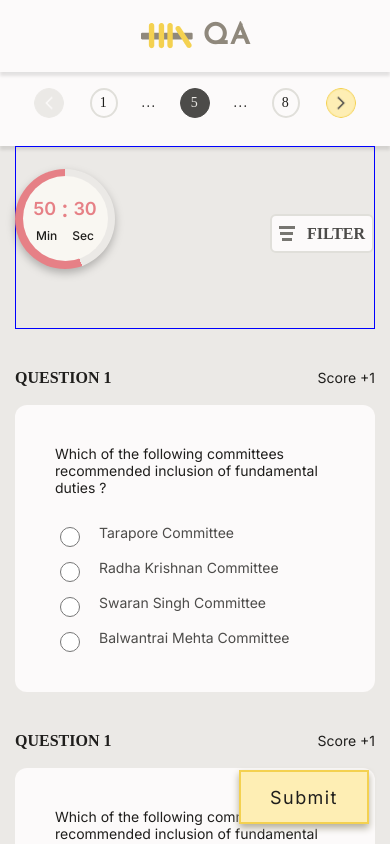
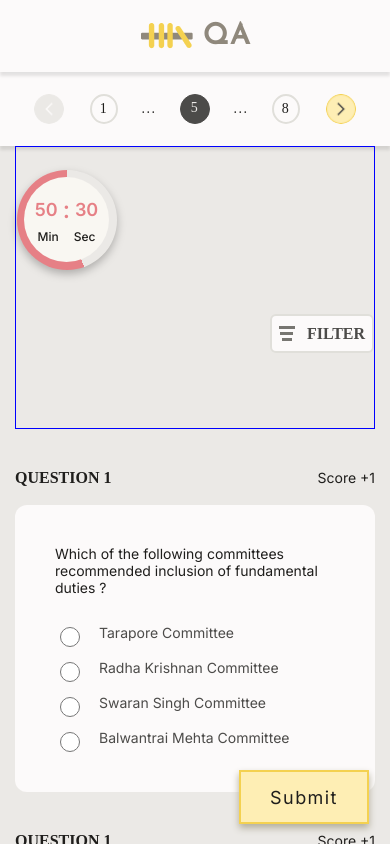
Before and after one commit to Rani-rathod/mcq-test-portal, a Next.js app: page /McqComponent in a window 390 px wide. Shown: the top 844 px of the page. Built offline with nearby package versions, Linux system fonts and the light colour scheme.

Commit message:
correction on desktop and mobile both

```diff
--- a/app/McqComponent/Pagination.js
+++ b/app/McqComponent/Pagination.js
@@ -3,7 +3,7 @@ const Pagination = () => {
     return (
         <>
             <div className="pagination ">
-                <img className="arrow-logo" src="arrow1.png" alt="Logo" />
+                <img className="left" src="arrow1.png" alt="Logo" />
                 <img src="arrow1.png" className='pageNo previous' />
                 <div className="pageNo">1</div>
                 <div className="pageNo dotespace">...</div>
@@ -15,7 +15,7 @@ const Pagination = () => {
                 <div className="pageNo number">6</div>
                 <div className="pageNo number">7</div>
                 <div className="pageNo">8</div>
-                <img className="arrow-logo1" src="arrow2.png" alt="Logo" />
+                <img className="right" src="arrow2.png" alt="Logo" />
             </div>
         </>
     )
--- a/app/McqComponent/filter.css
+++ b/app/McqComponent/filter.css
@@ -68,7 +68,8 @@
     width: 284px;
     height: 375px;
     border: 1px dashed #777671;
-    margin-top: 140px;
+    position: relative;
+    top: -30px;
     background: #F9F7F2;
     border-radius: 12px;
     /* margin-left: 103px; */
--- a/app/McqComponent/header.css
+++ b/app/McqComponent/header.css
@@ -43,6 +43,7 @@
 
     .logo-box {
         margin: auto;
+        height: 72px;
     }
 
 }
@@ -96,25 +97,3 @@
         z-index: 2;
     }
 }
-
-
-
-
-.logo-pagination {
-    display: flex;
-    width: 997px;
-    height: 72px;
-    justify-content: space-between;
-    /* padding: 18px; */
-}
-
-
-@media (max-width: 576px) {
-    .logo-pagination {
-        display: block;
-        width: 100%;
-        background: var(--Light-a, #FCFAFA);
-        box-shadow: 0px 4px 3px 0px rgba(0, 0, 0, 0.10);
-        padding: 18px;
-    }
-}
--- a/app/McqComponent/pagination.css
+++ b/app/McqComponent/pagination.css
@@ -3,6 +3,7 @@
     justify-content: space-between;
     margin-top: 25px;
     margin-bottom: 17px;
+    gap: 16px;
 }
 
 @media (max-width:576px) {
@@ -11,6 +12,7 @@
         justify-content: center;
         text-align: center;
         margin: auto;
+        gap: 26px;
 
     }
 }
@@ -27,28 +29,25 @@
         margin-top: 20px;
     }
 
-    .arrow-logo {
+    .left {
         margin-left: 0px;
         display: none;
     }
 
-    .arrow-logo1 {
-        margin-left: 26px;
-    }
 }
 
 
 
-.arrow-logo {
+.left {
     width: 28px;
     border-radius: 30px;
 }
 
 
-.arrow-logo1 {
+.right {
     width: 30px;
     border-radius: 30px;
-    margin-left: 16px;
+    /* margin-left: 16px; */
 
 }
 
@@ -64,8 +63,9 @@
 @media (max-width: 576px) {
     .Pagination-box {
         display: flex;
-        padding-top: 34px;
-        padding-bottom: 24px;
+        /* padding-top: 34px; */
+        /* padding-bottom: 24px; */
+        height: 74px;
     }
 }
 
@@ -78,16 +78,16 @@
 
     }
 
-    .arrow-logo1 {
+    .right {
         width: 30px;
         border-radius: 30px;
-        margin-left: 26px;
+        /* margin-left: 26px; */
 
     }
     .pageNo {
         justify-content: center;
         align-items: center;
-        margin-left: 26px;
+        /* margin-left: 26px; */
     }
 
     .pointer {
@@ -116,16 +116,17 @@
     border: 2px solid #E0DFDA;
     width: 28px;
     font-size: 14px;
-    display: flex;
+    /* display: flex; */
     align-items: center;
     justify-content: center;
     border-radius: 50%;
-    margin-left: 16px;
+    /* margin-left: 16px; */
     color: #1F1E1C;
     font-family: "Inria Sans";
     font-style: normal;
     font-weight: 400;
-    line-height: 120%;
+    line-height: 26px;
+    text-align: center;
 }
 
 
@@ -138,6 +139,24 @@
 }
 
 
+.logo-pagination {
+    display: flex;
+    width: 997px;
+    height: 72px;
+    justify-content: space-between;
+    /* padding: 18px; */
+}
+
+
+@media (max-width: 576px) {
+    .logo-pagination {
+        display: block;
+        width: 100%;
+        background: var(--Light-a, #FCFAFA);
+        box-shadow: 0px 4px 3px 0px rgba(0, 0, 0, 0.10);
+        /* padding: 18px; */
+    }
+}
 @media(max-width: 576px) {
     .dotespace {
         width: 10px;
@@ -150,7 +169,6 @@
     .pageNo {
         justify-content: center;
         align-items: center;
-        margin-left: 26px;
     }
 
     .pointer {
--- a/app/McqComponent/style.css
+++ b/app/McqComponent/style.css
@@ -80,6 +80,7 @@ body {
     border-radius: 50%;
     background: conic-gradient(#EBE9E6 0deg 300deg, #E68086 300deg 360deg);
     filter: drop-shadow(0px 4px 4px rgba(0, 0, 0, 0.25));
+    margin: auto;
 
 }
 
@@ -97,13 +98,13 @@ body {
 
 
 .timer-div {
-    width: 152px;
-    height: 180px;
-    position: absolute;
+    /* width: 152px; */
+    /* height: 180px; */
+    position: relative;
     text-align: center;
     top: -56px;
-    left: 170px;
-    z-index: 2;
+    /* left: 170px; */
+    /* z-index: 2; */
 }
 
 @media (max-width: 576px) {
```
